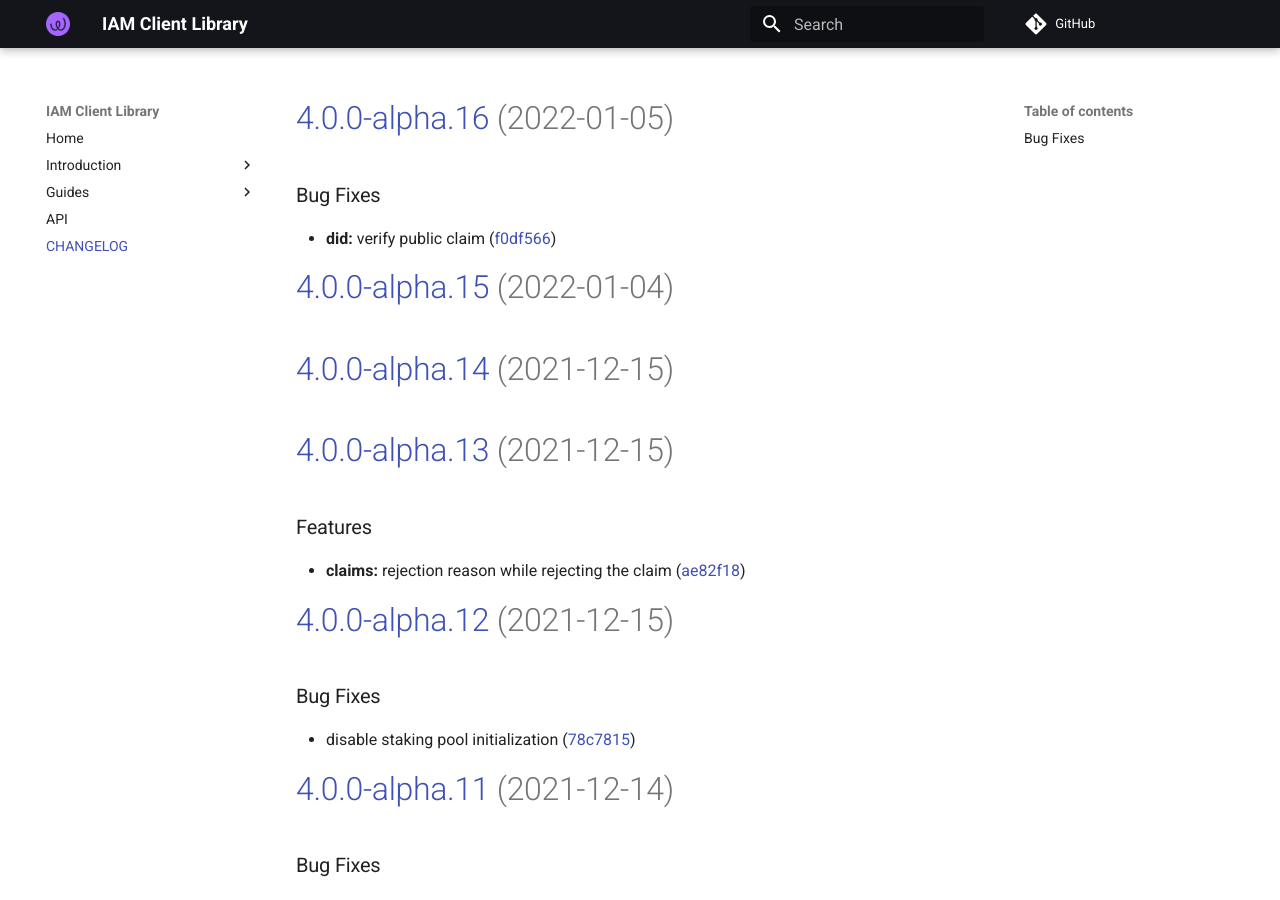
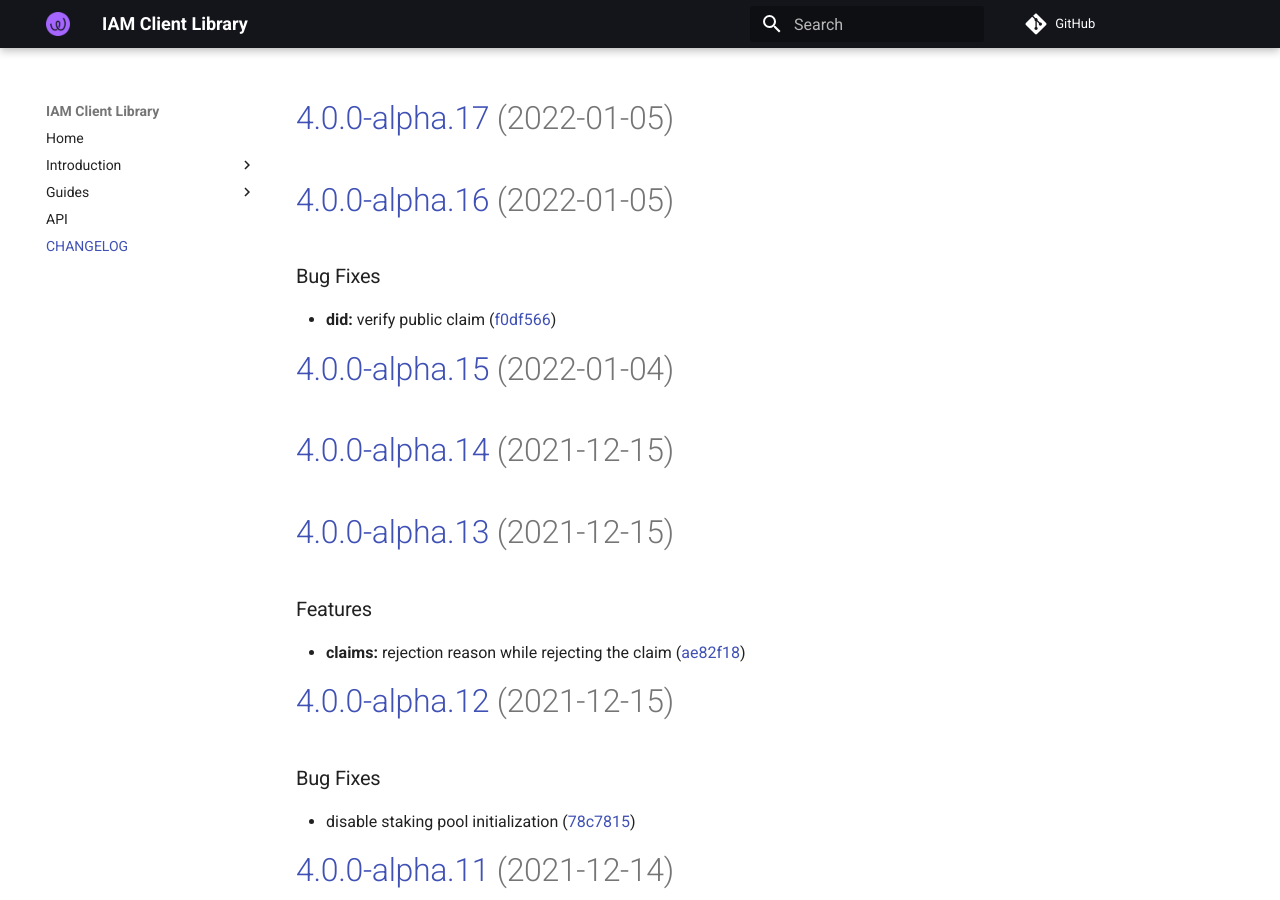
Before and after one commit to energywebfoundation/iam-client-lib, an MkDocs documentation site: the page built from docs/CHANGELOG.md, in a window 1280 px wide and 900 px high. Built offline with MkDocs 1.6.1 and Material for MkDocs 9.7.7, drawn with Linux system fonts in a browser that asks for light colours; comment, search, counter and statistics services are not loaded.

Commit message:
chore(release): 4.0.0-alpha.17 [skip ci]
# [4.0.0-alpha.17](https://github.com/energywebfoundation/iam-client-lib/compare/v4.0.0-alpha.16...v4.0.0-alpha.17) (2022-01-05)

```diff
--- a/docs/CHANGELOG.md
+++ b/docs/CHANGELOG.md
@@ -1,3 +1,5 @@
+# [4.0.0-alpha.17](https://github.com/energywebfoundation/iam-client-lib/compare/v4.0.0-alpha.16...v4.0.0-alpha.17) (2022-01-05)
+
 # [4.0.0-alpha.16](https://github.com/energywebfoundation/iam-client-lib/compare/v4.0.0-alpha.15...v4.0.0-alpha.16) (2022-01-05)
 
 
--- a/package.json
+++ b/package.json
@@ -1,6 +1,6 @@
 {
     "name": "iam-client-lib",
-    "version": "4.0.0-alpha.16",
+    "version": "4.0.0-alpha.17",
     "description": "Library for Decentralized Identity and Access Management",
     "main": "dist/index.js",
     "module": "dist/index.esm.js",
```
